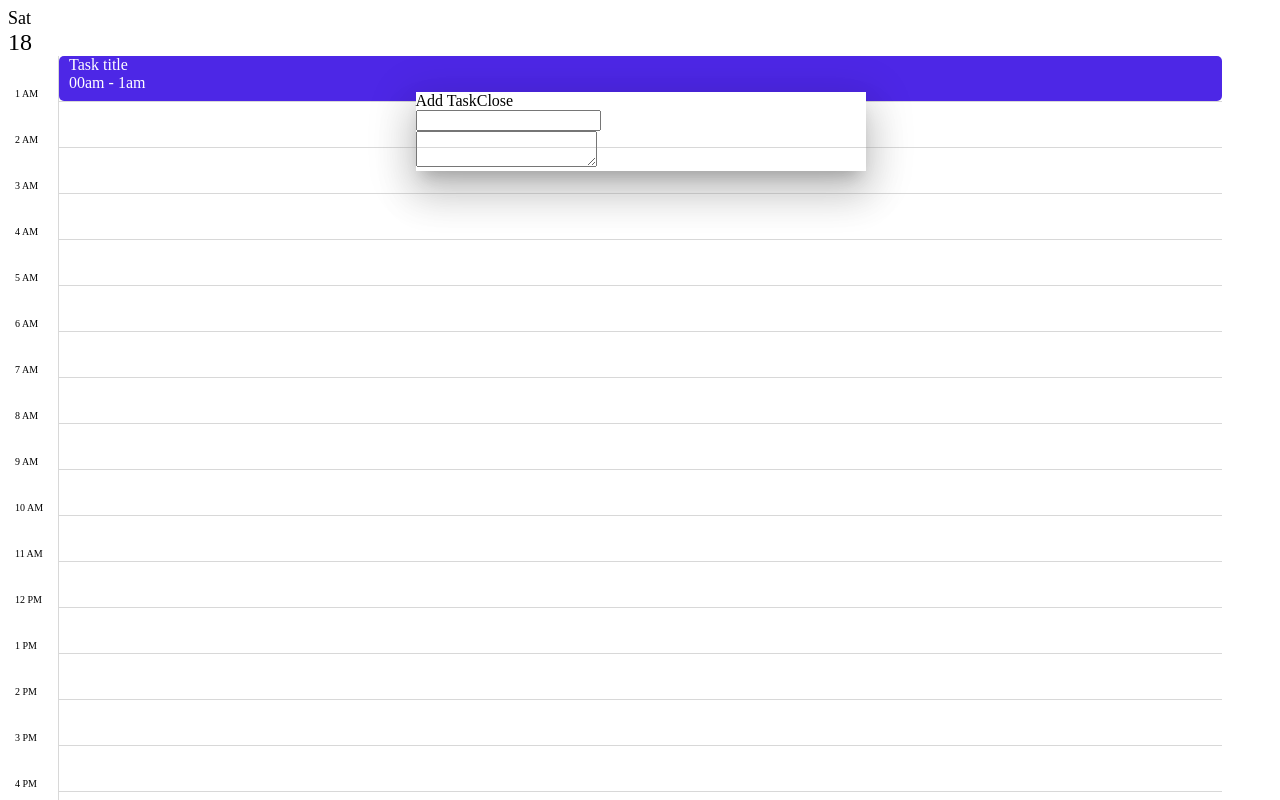
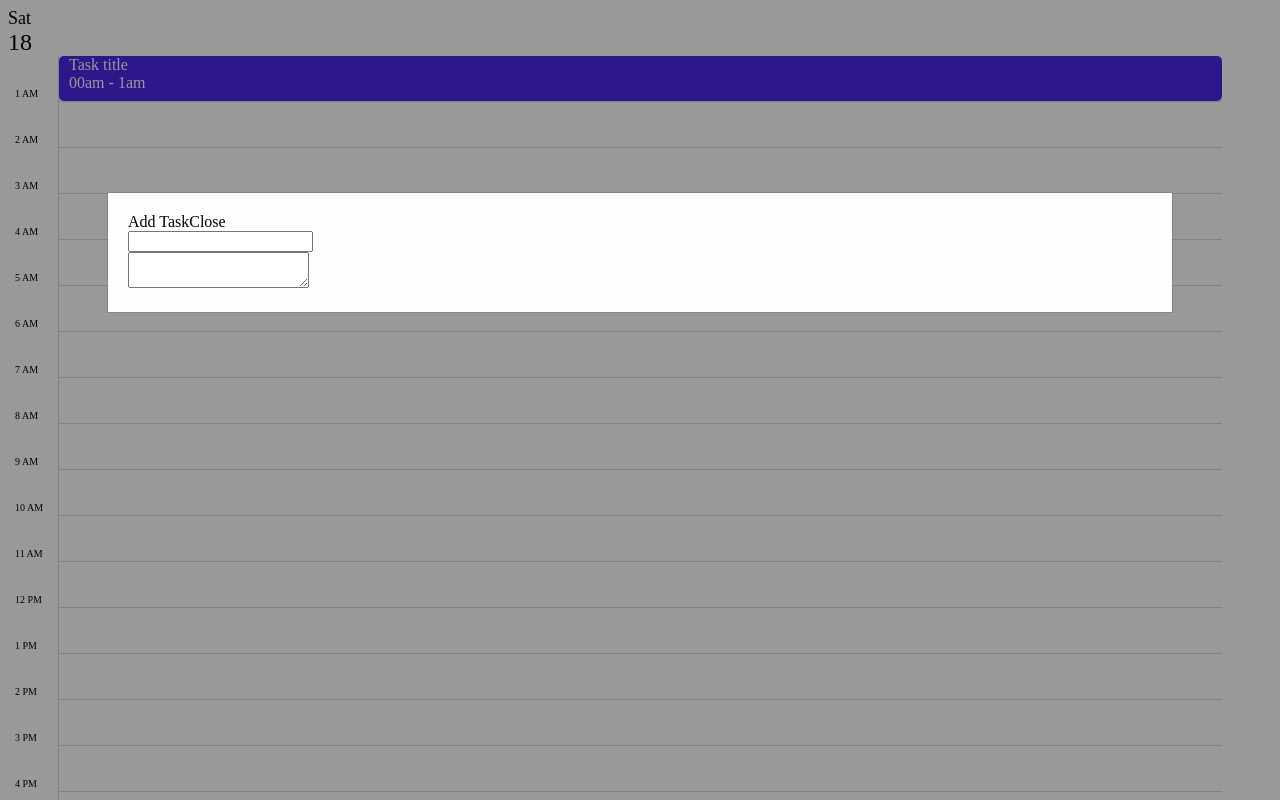
Before and after one commit to Ramu-Narasinga/FoqusMap-FE, an Angular app: page /dashboard in a window 1280 px wide. Both pictures are taken after a click on the element "1 AM". Shown: the top 800 px of the page. Built offline with nearby package versions, Linux system fonts and the light colour scheme.

Commit message:
changed popup to moda

```diff
--- a/src/app/timeline/components/timeline-task-modal/timeline-task-modal.component.html
+++ b/src/app/timeline/components/timeline-task-modal/timeline-task-modal.component.html
@@ -1,5 +1,6 @@
 <div class="timeline-modal">
 
+  <div class="timeline-modal-content">
     <div class="timeline-modal-header-title">
       <span>Add Task</span>
       <span>Close</span>
@@ -13,5 +14,6 @@
         <textarea type="text"></textarea>
       </div>
     </div>
+  </div>
 
 </div>
--- a/src/app/timeline/components/timeline-task-modal/timeline-task-modal.component.scss
+++ b/src/app/timeline/components/timeline-task-modal/timeline-task-modal.component.scss
@@ -1,11 +1,20 @@
 .timeline-modal {
-  box-shadow: 0px 24px 38px 3px rgb(0 0 0 / 14%), 0px 9px 46px 8px rgb(0 0 0 / 12%), 0px 11px 15px -7px rgb(0 0 0 / 20%);
-  background: white;
-  position: relative;
+  position: fixed;
+  z-index: 1;
+  left: 0;
   top: 0;
-  width: 450px;
-  display: block;
-  margin: 0 auto;
+  width: 100%;
+  height: 100%;
+  overflow: auto;
+  background-color: rgb(0,0,0);
+  background-color: rgba(0,0,0,0.4);
+  .timeline-modal-content {
+    background-color: #fefefe;
+    margin: 15% auto;
+    padding: 20px;
+    border: 1px solid #888;
+    width: 80%;
+  }
   .timeline-modal-header-title {
     color: black;
   }
--- a/src/app/timeline/timeline.component.html
+++ b/src/app/timeline/timeline.component.html
@@ -9,11 +9,13 @@
       *ngFor="let tl of timeline"
       (click)="handleTimelineClick(tl)"
     >
+
       <span class="tl-label">{{tl.label}}</span>
       <app-timeline-task
         *ngIf="showTaskPlaceholder == tl.slot"
         [task]="tl"
       ></app-timeline-task>
+
     </div>
   </div>
 </div>
```
Lines whose indentation alone changed are shown as unchanged.
